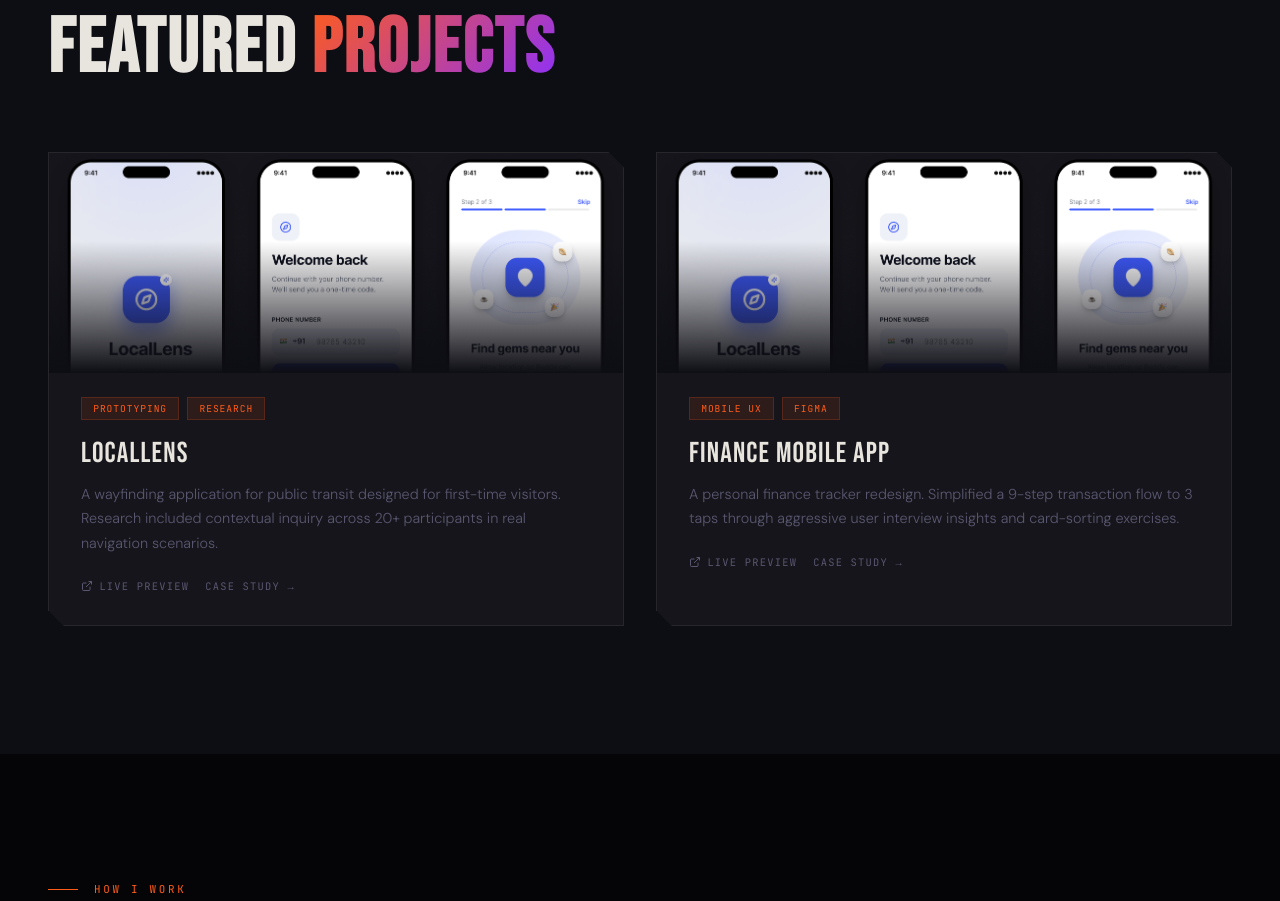
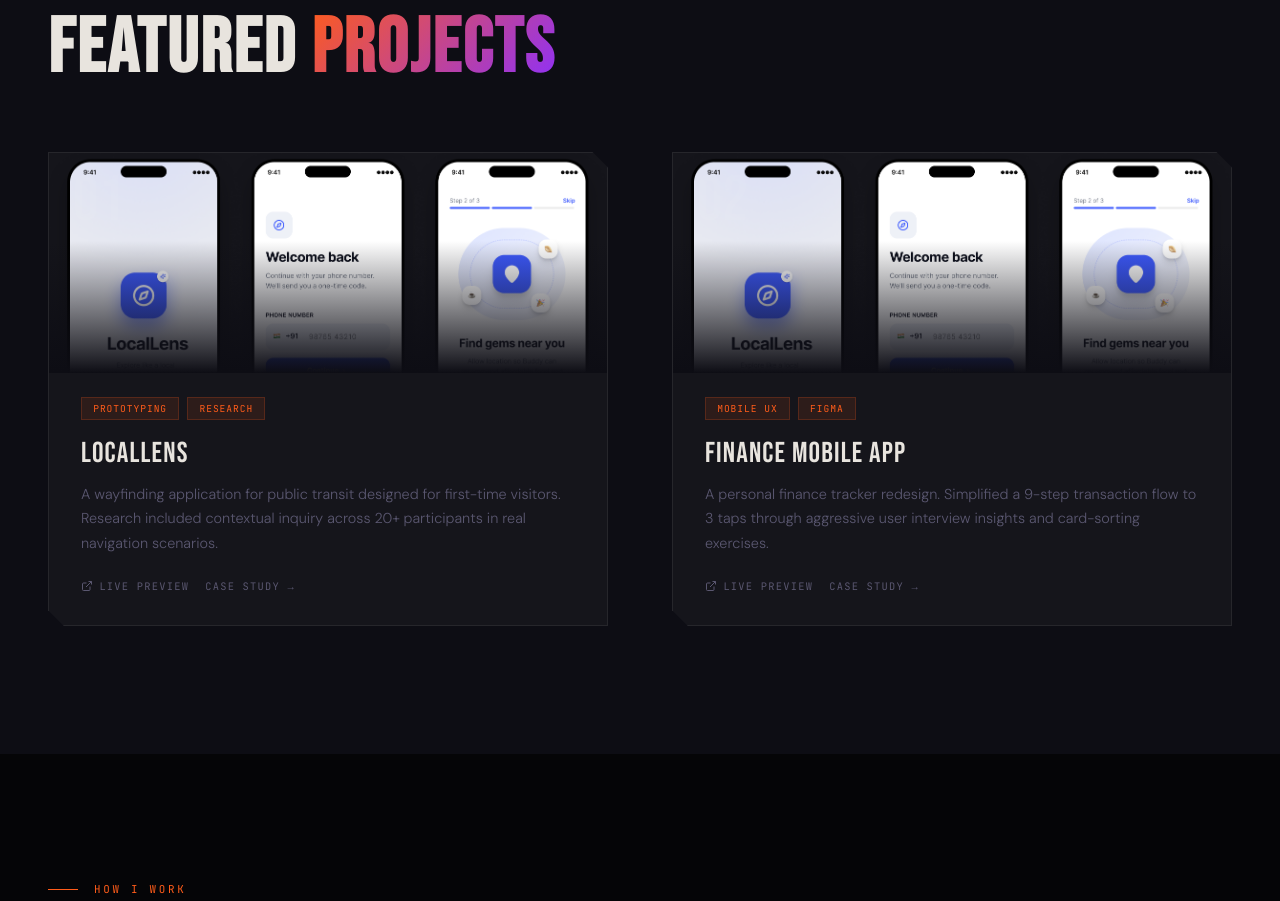
Before and after one commit to cdvsf/cdvsf.github.io, a plain HTML site: page index.html in a window 1280 px wide. Shown: the part 3094-3995 px from the top of the page. Drawn offline with Linux system fonts and the light colour scheme.

Commit message:
updated projects grid gap

```diff
--- a/style.css
+++ b/style.css
@@ -695,7 +695,7 @@ section {
 .projects-grid {
   display: grid;
   grid-template-columns: repeat(2, 1fr);
-  gap: 2rem;
+  gap: 4rem;
   margin-top: 4rem;
   max-width: 1200px;
 }
```
